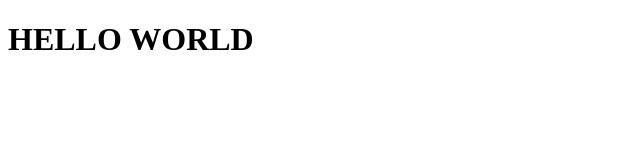
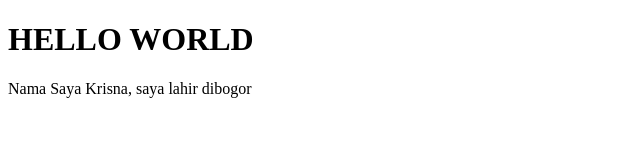
Before and after one commit to krisna1234567/my-repo-from-remote, a plain HTML site: page index.html in a window 1280 px wide. Shown: the whole page, without its empty margins (0-640 px from the left). Drawn offline with Linux system fonts and the light colour scheme.

Commit message:
Added basic markup to create a website content

```diff
--- a/index.html
+++ b/index.html
@@ -9,6 +9,7 @@
 
 <body>
     <h1>HELLO WORLD</h1>
+    <p>Nama Saya Krisna, saya lahir dibogor</p>
 
 </body>
 
```
